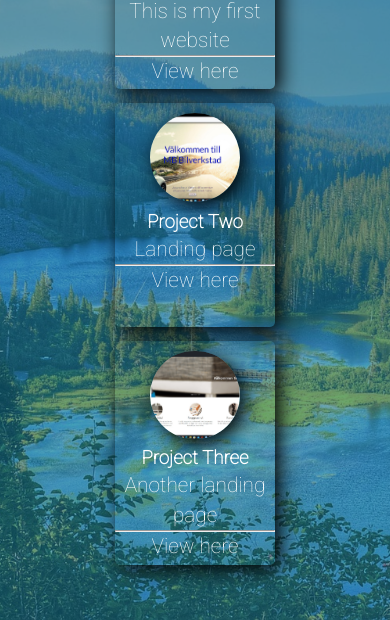
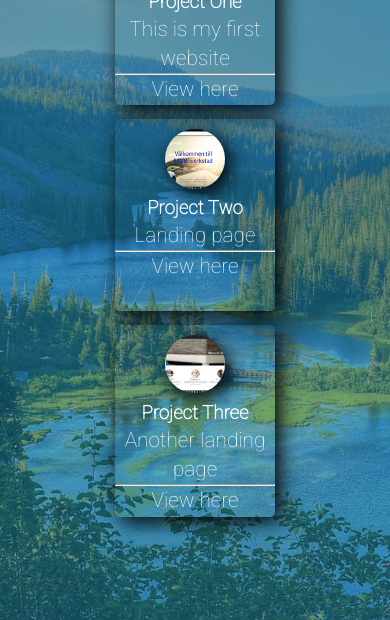
Before and after one commit to DJendryczka/portfolio, a website: page projects.html in a window 390 px wide. Shown: the part 224-844 px from the top of the page. Drawn offline with Linux system fonts and the light colour scheme.

Commit message:
css style projects

```diff
--- a/sass/style.scss
+++ b/sass/style.scss
@@ -63,28 +63,28 @@ body {
     justify-content: space-around;
 }
 .project_card {
-    width: 16rem;
-    height: 24rem;
+    width: 15rem;
+    height: 20rem;
     box-shadow: 5px 5px 20px black;
     margin: 30px;
     border-radius: 5px;
 }
 .project-img {
-    width: 180px;
-    border-radius: 90px;
+    width: 130px;
+    border-radius: 65px;
     margin-top: 30px;
     box-shadow: 5px 5px 20px black;
 }
 @media (max-width: 630px) {
     .project-img {
-        width: 90px;
-        border-radius: 45px;
+        width: 60px;
+        border-radius: 30px;
         margin-top: 10px;
         box-shadow: 5px 5px 20px black;
     }
     .project_card {
         width: 10rem;
-        height: 14rem;
+        height: 12rem;
         box-shadow: 5px 5px 20px black;
         margin: 7px;
         border-radius: 5px;
```
Also changed, not shown: css/style.css.
